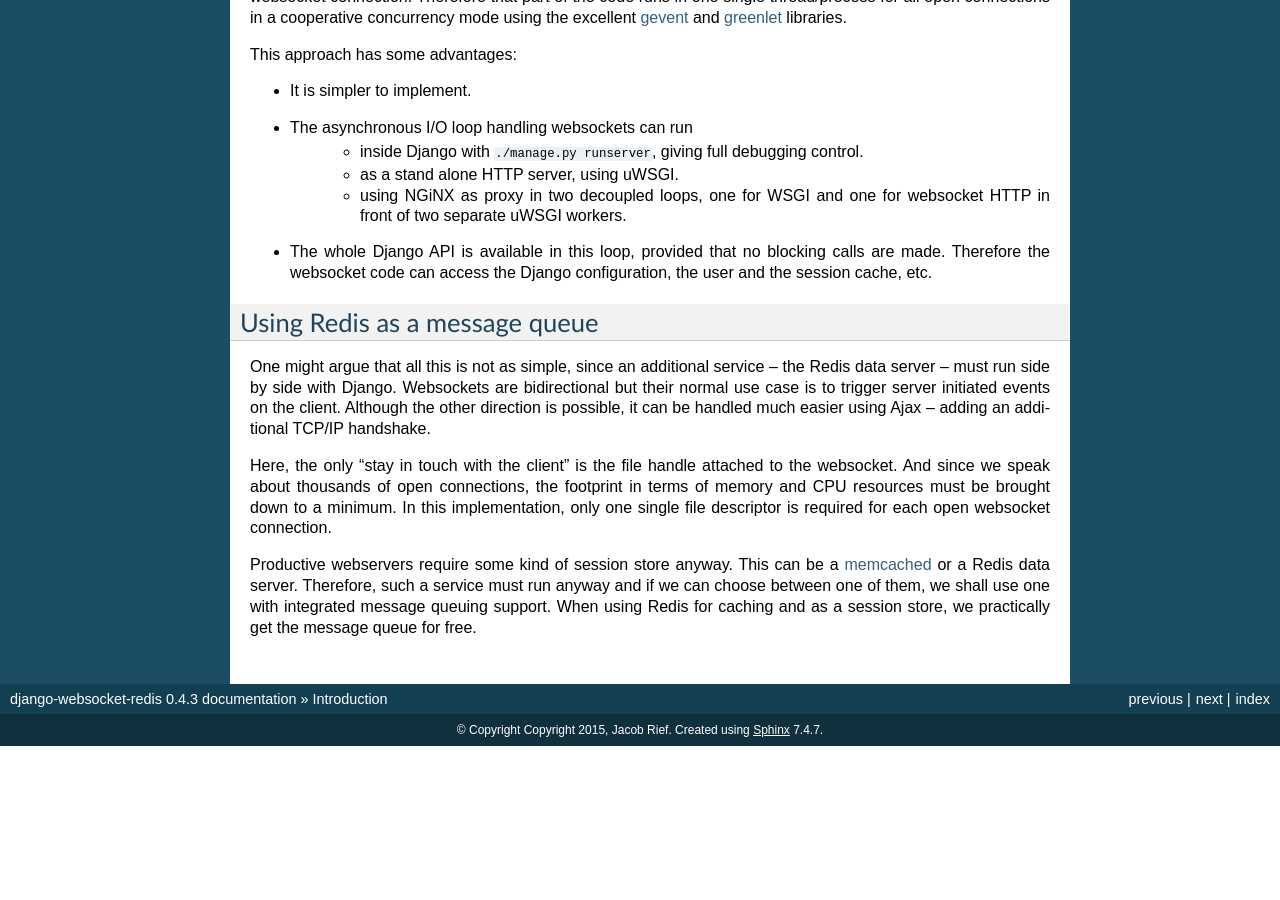
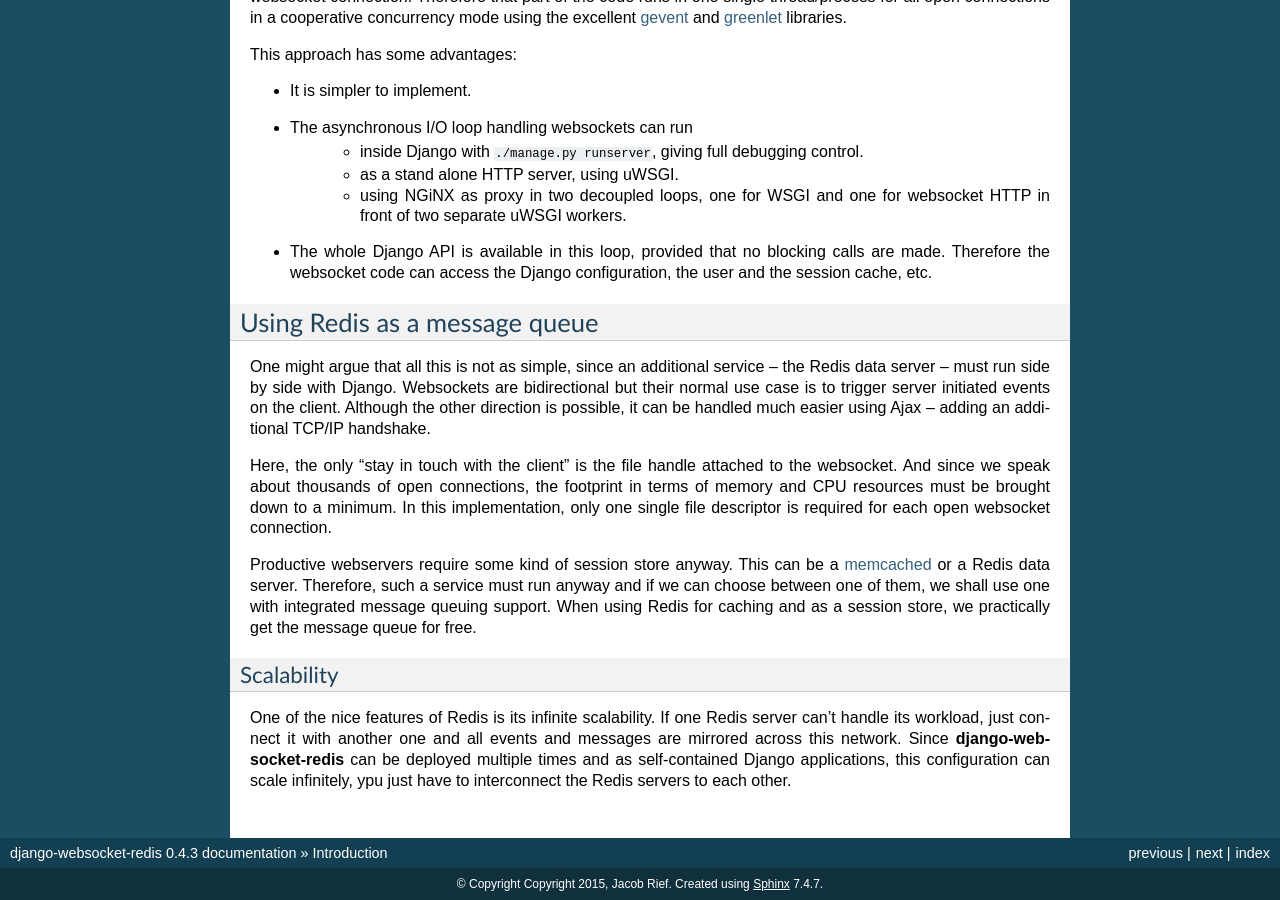
Before and after one commit to jrief/django-websocket-redis, a Sphinx documentation site: the page built from docs/introduction.rst, in a window 1280 px wide and 900 px high, scrolled down 1408 px. Built offline with Sphinx 7.4.7, drawn with Linux system fonts in a browser that asks for light colours; before the commit the page ends 2154 px from its top, so only the background shows below that.

Commit message:
added scalability note

```diff
--- a/docs/introduction.rst
+++ b/docs/introduction.rst
@@ -17,8 +17,10 @@ webserver and themselves. WSGI is a stateless protocol which defines how to hand
 making responses in a simple way abstracted from the HTTP protocol, but by design it does not
 support non-blocking requests.
 
+
 The WSGI protocol can not support websockets
 ============================================
+
 In Django, the web server accepts an incoming request, sets up a WSGI dictionary which then is
 passed to the application server. There the HTTP headers and the payload is created and immediately
 afterwards the request is finished and flushed to the client. This processing typically requires
@@ -50,8 +52,10 @@ makes the project dependent on another infrastructure and thus harder to maintai
 to run two concurrent frameworks can be quite embarrassing during application development,
 specially while debugging code.
 
+
 uWSGI
 =====
+
 While searching for a simpler solution, I found out that `uWSGI offers websockets`_ right out of
 the box. With Redis_ as a message queue, and a few lines of Python code, one can bidirectionally
 communicate with any WSGI based framework, for instance **Django**. Of course, here it also is
@@ -74,6 +78,7 @@ This approach has some advantages:
 
 Using Redis as a message queue
 ==============================
+
 One might argue that all this is not as simple, since an additional service – the Redis data server
 – must run side by side with Django. Websockets are bidirectional but their normal use case is to
 trigger server initiated events on the client. Although the other direction is possible, it can
@@ -89,6 +94,17 @@ Redis data server. Therefore, such a service must run anyway and if we can choos
 of them, we shall use one with integrated message queuing support. When using Redis for caching and
 as a session store, we practically get the message queue for free.
 
+
+Scalability
+-----------
+
+One of the nice features of Redis is its infinite scalability. If one Redis server can't handle its
+workload, just connect it with another one and all events and messages are mirrored across this
+network. Since **django-websocket-redis** can be deployed multiple times and as self-contained
+Django applications, this configuration can scale infinitely, ypu just have to interconnect the
+Redis servers to each other.
+
+
 .. _NodeJS: http://nodejs.org/
 .. _socket.io: http://socket.io/
 .. _Tornado: http://www.tornadoweb.org/
```
